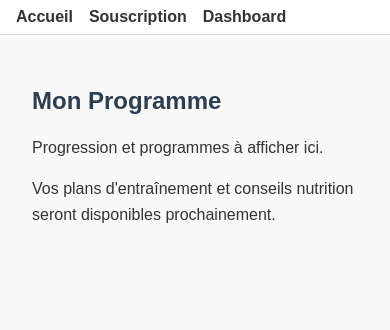
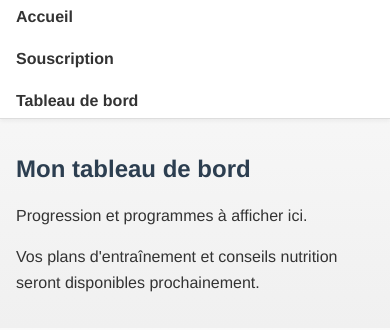
Before and after one commit to Pedrocito97/Paty, a React (Vite) app in the folder app/: page /dashboard in a window 390 px wide. Shown: the top 330 px of the page. Built offline with nearby package versions, Linux system fonts and the light colour scheme.

Commit message:
Enhance styling with responsive design

```diff
--- a/app/src/components/NavBar.tsx
+++ b/app/src/components/NavBar.tsx
@@ -6,7 +6,7 @@ const NavBar: React.FC = () => (
     <ul>
       <li><Link to="/">Accueil</Link></li>
       <li><Link to="/subscribe">Souscription</Link></li>
-      <li><Link to="/dashboard">Dashboard</Link></li>
+      <li><Link to="/dashboard">Tableau de bord</Link></li>
     </ul>
   </nav>
 );
--- a/app/src/pages/Dashboard.tsx
+++ b/app/src/pages/Dashboard.tsx
@@ -3,7 +3,7 @@ import React from 'react';
 const Dashboard: React.FC = () => {
   return (
     <section>
-      <h2>Mon Programme</h2>
+      <h2>Mon tableau de bord</h2>
       <p>Progression et programmes à afficher ici.</p>
       <p>Vos plans d'entraînement et conseils nutrition seront disponibles prochainement.</p>
     </section>
--- a/app/src/styles.css
+++ b/app/src/styles.css
@@ -1,8 +1,8 @@
 body {
   margin: 0;
   padding: 0;
-  font-family: Arial, sans-serif;
-  background-color: #f9f9f9;
+  font-family: 'Helvetica Neue', Helvetica, Arial, sans-serif;
+  background: linear-gradient(#fafafa, #f0f0f0);
   color: #333;
 }
 
@@ -27,6 +27,7 @@ button {
   padding: 0.5rem 1rem;
   border-radius: 4px;
   cursor: pointer;
+  transition: background-color 0.2s ease-in-out;
 }
 
 button:hover {
@@ -53,6 +54,10 @@ input, textarea {
 .navbar {
   background-color: #ffffff;
   border-bottom: 1px solid #ddd;
+  box-shadow: 0 2px 4px rgba(0, 0, 0, 0.05);
+  position: sticky;
+  top: 0;
+  z-index: 100;
 }
 
 .navbar ul {
@@ -60,15 +65,29 @@ input, textarea {
   margin: 0;
   padding: 0.5rem 1rem;
   display: flex;
-  gap: 1rem;
+  justify-content: center;
+  align-items: center;
+  gap: 1.5rem;
 }
 
 .navbar a {
   text-decoration: none;
   color: #333;
   font-weight: bold;
+  transition: color 0.2s ease-in-out;
 }
 
 .navbar a:hover {
   color: #007bff;
 }
+
+@media (max-width: 600px) {
+  .navbar ul {
+    flex-direction: column;
+    align-items: flex-start;
+  }
+
+  main, section {
+    padding: 1rem;
+  }
+}
```
Also changed, not shown: 1 other file (tests, documents, lock files or other folders).
